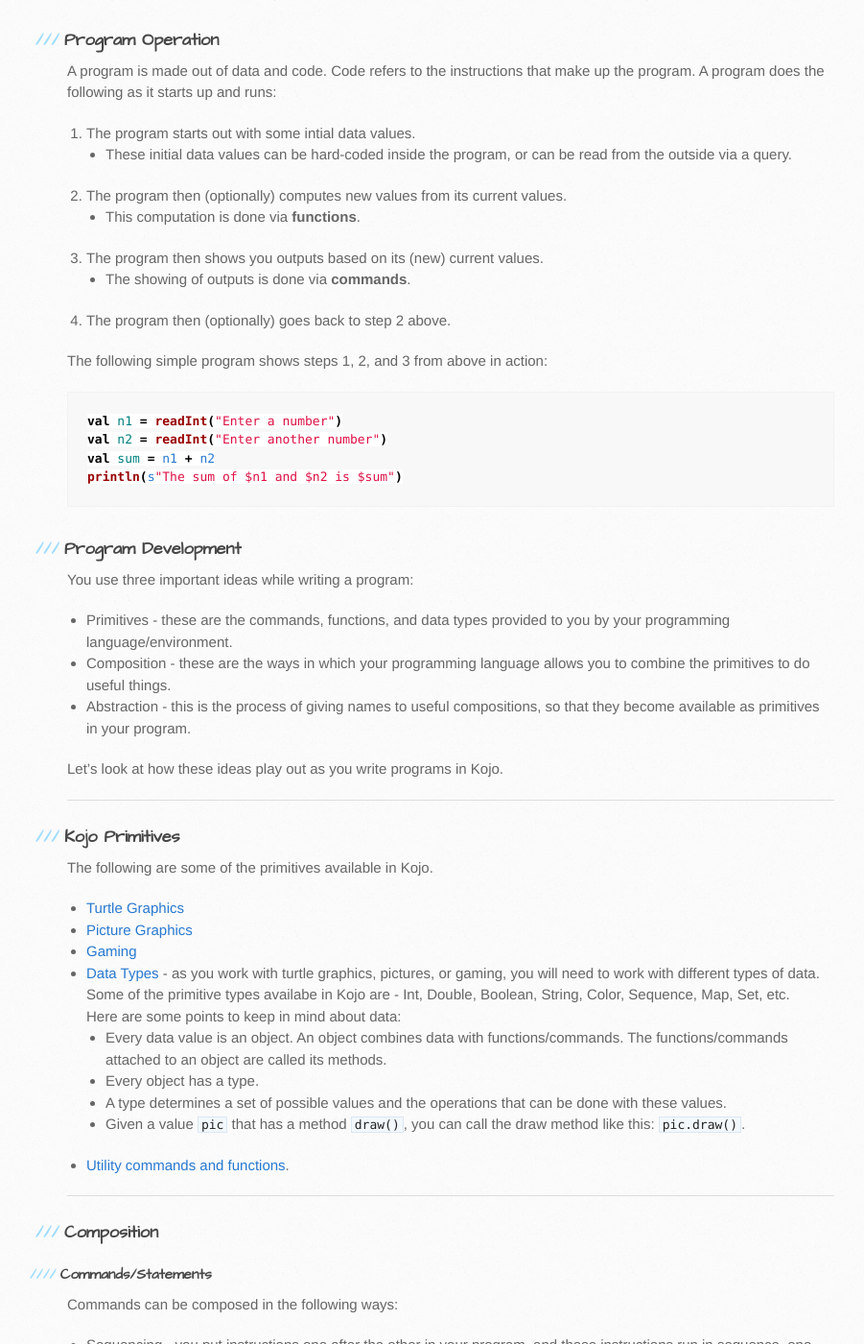
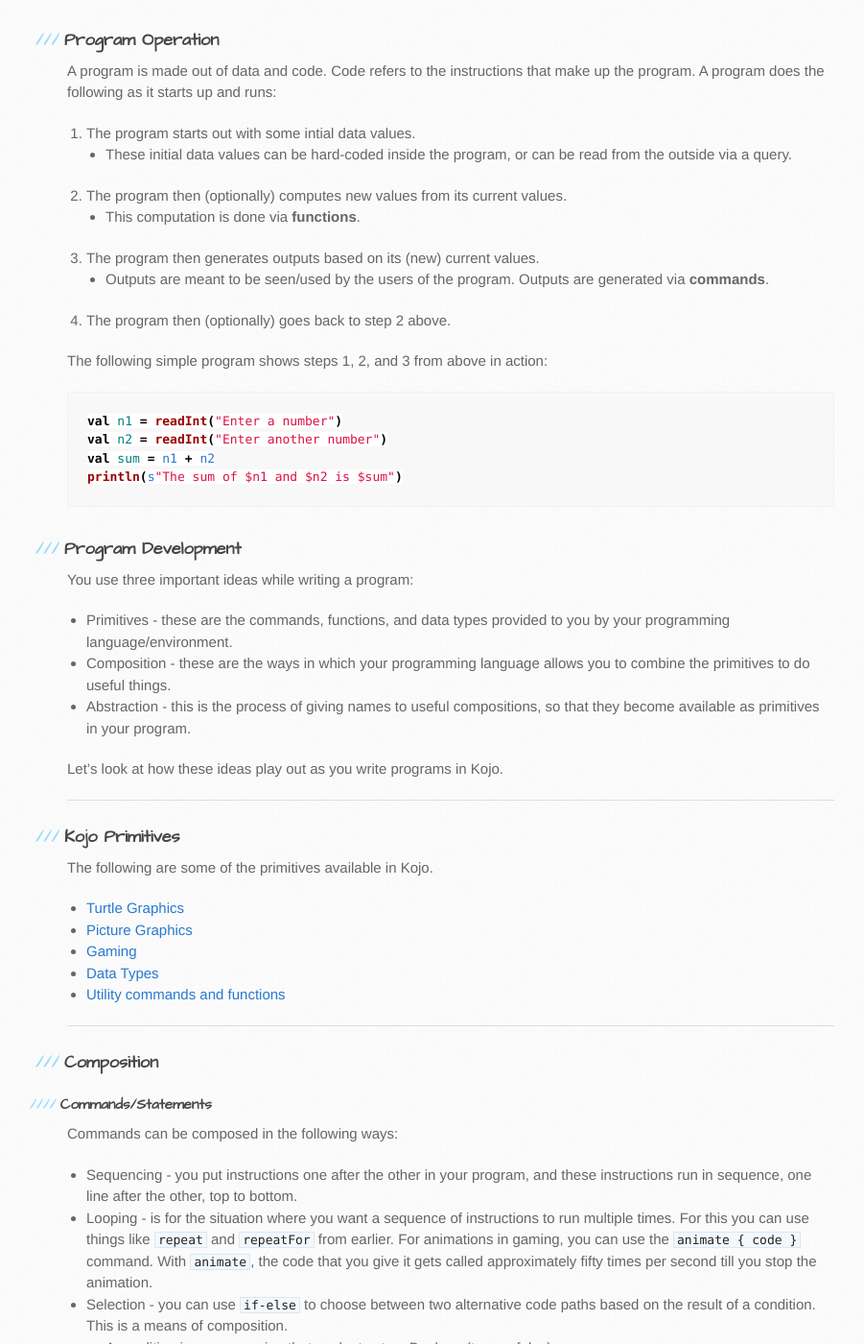
Before and after one commit to kojodoc/kojodoc.github.io, a Jekyll site: the page built from concepts/computing-essentials.md, in a window 1280 px wide and 1400 px high, scrolled down 3027 px. Shown: the whole window at 96% size, without its empty margins (100-1001 px from the left). Built offline with Jekyll 4.4.1, drawn with Linux system fonts in a browser that asks for light colours; our own code applies the rules of GitHub Pages for plain Markdown files; the repository's description, which GitHub fills in, is left out.

Commit message:
Refine computing essentials.

```diff
--- a/concepts/computing-essentials.md
+++ b/concepts/computing-essentials.md
@@ -74,8 +74,8 @@ A program is made out of data and code. Code refers to the instructions that mak
   * These initial data values can be hard-coded inside the program, or can be read from the outside via a query.
 2. The program then (optionally) computes new values from its current values.
   * This computation is done via **functions**.
-3. The program then shows you outputs based on its (new) current values.
-  * The showing of outputs is done via **commands**.
+3. The program then generates outputs based on its (new) current values.
+  * Outputs are meant to be seen/used by the users of the program. Outputs are generated via **commands**.
 4. The program then (optionally) goes back to step 2 above.
 
 The following simple program shows steps 1, 2, and 3 from above in action:
@@ -104,13 +104,8 @@ The following are some of the primitives available in Kojo.
 * [Turtle Graphics](../reference/turtle.html)
 * [Picture Graphics](../reference/picture.html)
 * [Gaming](../reference/gaming.html)
-* [Data Types](../reference/scala.html#data) - as you work with turtle graphics, pictures, or gaming, you will need to work with different types of data. Some of the primitive types availabe in Kojo are - Int, Double, Boolean, String, Color, Sequence, Map, Set, etc.
-Here are some points to keep in mind about data:
-  * Every data value is an object. An object combines data with functions/commands. The functions/commands attached to an object are called its methods.
-  * Every object has a type.
-  * A type determines a set of possible values and the operations that can be done with these values.
-  * Given a value `pic` that has a method `draw()`, you can call the draw method like this: `pic.draw()`.
-* [Utility commands and functions](../reference/utility.html).
+* [Data Types](../reference/scala.html#data)
+* [Utility commands and functions](../reference/utility.html)
 
 ---
 
```
